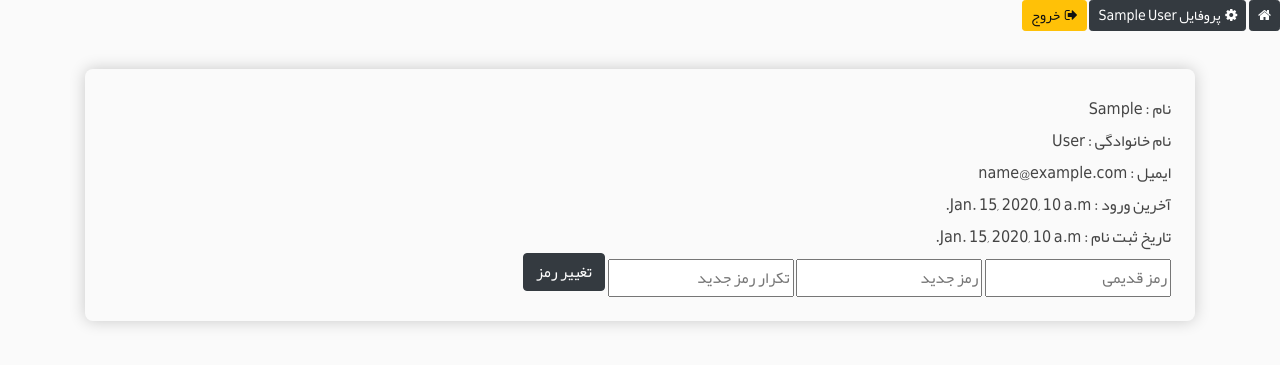
After one commit to iamrf/doyouthinklikeme, a Django app: page /profile/ in a window 1280 px wide. The commit adds this page. Shown: the top 365 px of the page. Run offline with Django 3.2, Linux system fonts and the light colour scheme; a user stored in the database is signed in; tables that the repository leaves empty hold one stand-in row (values such as "Sample post"); some libraries are stand-ins or nearby versions.

Commit message:
User loging added and some changes affects

```diff
--- a/core/settings.py
+++ b/core/settings.py
@@ -119,3 +119,8 @@ USE_TZ = False
 # https://docs.djangoproject.com/en/2.2/howto/static-files/
 
 STATIC_URL = '/static/'
+
+
+
+
+LOGIN_URL = 'polls:index'
--- a/polls/static/polls/css/style.css
+++ b/polls/static/polls/css/style.css
@@ -166,7 +166,11 @@ a:hover{
 }
 
 .hand{
-    cursor: pointer;
+    cursor: pointer !important;
+}
+
+.no-hand{
+    cursor: default !important;
 }
 
 section {
@@ -248,3 +252,12 @@ section:after {
     border-top-left-radius: 1rem;
 
 }
+
+.full-width{
+    width: 100%;
+    max-width: 100%;
+}
+
+.top-margin-5{
+    margin-top: .5rem;
+}
--- a/polls/templates/polls/base.html
+++ b/polls/templates/polls/base.html
@@ -16,6 +16,12 @@
         {% block script %}{% endblock %}
     </head>
     <body>
+
+        <nav>
+            {% include 'polls/nav.html' %}
+            {% block navbar %}{% endblock %}
+        </nav>
+
         <div class="container">
             <div class="row">
                 <div class="col-md-12">
--- /dev/null
+++ b/polls/templates/polls/nav.html
@@ -0,0 +1,24 @@
+<div id="user-sign">
+    <a href="{% url 'polls:index' %}" class="btn btn-dark btn-sm"><i class="fa fa-home"></i></a>
+
+    {% if request.user.is_authenticated %}
+        <a href="{% url 'polls:profile' %}" class="btn btn-dark btn-sm"><i class="fa fa-gear"></i>&nbsp;   پروفایل
+        {% if request.user.get_full_name %}
+            {{ request.user.get_full_name }}
+        {% else %}
+            {{ request.user.username }}
+        {% endif %}
+        </a>
+
+
+        <a href="{% url 'polls:logout' %}" class="btn btn-warning btn-sm"><i class="fa fa-sign-out"></i>&nbsp;   خروج</a>
+
+    {% else %}
+
+        <button type="button" class="btn btn-dark hand btn-sm" data-toggle="modal" data-target="#myModal">
+            <i class="fa fa-user"></i>
+        </button>
+        {% include 'polls/signup.html' %}
+
+    {% endif %}
+</div>
--- /dev/null
+++ b/polls/templates/polls/profile.html
@@ -0,0 +1,39 @@
+{% extends 'polls/base.html' %}
+
+{% block title %}
+پروفایل     {{ user.username }}
+{% endblock%}
+
+{% block content %}
+
+<section class="section-post no-hand">
+    نام : {{ user.first_name }}<br>
+    نام خانوادگی : {{ user.last_name }}<br>
+    ایمیل : {{ user.email }}<br>
+    آخرین ورود : {{ user.last_login }}<br>
+    تاریخ ثبت نام : {{ user.date_joined }}
+    <div id="chpass">
+        {% if success %}
+        <div class="alert alert-success alert-dismissible">
+            <button type="button" class="close hand" data-dismiss="alert">&times;</button>
+            {{ success }}<br>
+            برای ورود مجدد به حساب خود <a href="{% url 'polls:index' %}#user-sign" class="btn btn-dark">اینجا کلیک کنید</a>
+        </div>
+        {% elif error %}
+        <div class="alert alert-danger alert-dismissible">
+            <button type="button" class="close hand" data-dismiss="alert">&times;</button>
+            <strong>خطا !</strong> &nbsp; {{ error }}
+        </div>
+        {% endif %}
+
+        <form action="{% url 'polls:change_pass' %}" method="POST">
+            {% csrf_token %}
+            <input type="text" name="old_pass" placeholder="رمز قدیمی">
+            <input type="password" name="new_pass" placeholder="رمز جدید">
+            <input type="password" name="re_pass" placeholder="تکرار رمز جدید">
+            <button type="submit" class="btn btn-dark hand">تغییر رمز</button>
+        </form>
+    </div>
+</section>
+
+{% endblock %}
--- a/polls/templates/polls/q_page.html
+++ b/polls/templates/polls/q_page.html
@@ -35,5 +35,4 @@
     </footer>
 </section>
 
-<a href="{% url 'polls:index' %}" class="btn btn-warning">Home</a>
 {% endblock %}
--- a/polls/urls.py
+++ b/polls/urls.py
@@ -4,6 +4,11 @@ from . import views
 app_name = 'polls'
 
 urlpatterns = [
+    path('profile/', views.profile, name='profile'),
+    path('change-password/', views.change_pass, name='change_pass'),
+    path('signup/', views.signup, name='signup'),
+    path('logout/', views.signout, name='logout'),
+    path('login/', views.signin, name='login'),
     path('vote/<int:id>/', views.vote, name='vote'),
     path('q-<int:id>/', views.q_page, name='q_page'),
     path('', views.index, name='index'),
--- a/polls/views.py
+++ b/polls/views.py
@@ -1,6 +1,11 @@
 from django.shortcuts import render, get_object_or_404, reverse
 from django.http import Http404, HttpResponseRedirect
 from .models import *
+from django.contrib.auth.models import User
+from django.contrib.auth import authenticate, login, logout
+from django.contrib.auth.decorators import login_required
+from django.contrib.admin.views.decorators import staff_member_required
+
 # Create your views here.
 
 
@@ -52,3 +57,87 @@ def vote(request, id):
     else:
         q.choice.save()
         return HttpResponseRedirect(reverse('polls:q_page', args=[id]))
+
+
+def signup(request):
+    u = User()
+    try:
+        u.username = request.POST['username']
+        u.email = request.POST['email']
+        u.set_password(request.POST['password'])
+        u.save()
+        login(request, u)
+    except:
+        return HttpResponseRedirect(request.META.get('HTTP_REFERER', '/'))
+    return render(request, 'polls/profile.html', {
+        'user': u,
+    })
+
+
+def signin(request):
+    user_name = request.POST['username']
+    passwd = request.POST['password']
+    user = authenticate(request, username=user_name, password=passwd)
+    if user is not None:
+        login(request, user)
+    return HttpResponseRedirect(request.META.get('HTTP_REFERER', '/'))
+
+
+def signout(request):
+    logout(request)
+    return HttpResponseRedirect(reverse('polls:index'))
+
+
+@login_required
+def profile(request):
+    u = request.user
+    return render(request, 'polls/profile.html', {
+        'user': u,
+    })
+
+
+@login_required
+def change_pass(request):
+    u = request.user
+    old_pass = request.POST['old_pass']
+    new_pass = request.POST['new_pass']
+    re_pass = request.POST['re_pass']
+    check_pass = u.check_password(old_pass)
+
+    def check_new_pass_eq():
+        if new_pass == re_pass:
+            return True
+        else:
+            return False
+
+    if check_pass and new_pass == re_pass and len(new_pass) > 5:
+        u.set_password(new_pass)
+        u.save()
+        logout(request)
+        return render(request, 'polls/profile.html', {
+            'user': u,
+            'success': 'رمز با موفقیت تغییر یافت'
+        })
+    elif not u.check_password(old_pass):
+        return render(request, 'polls/profile.html', {
+            'user': u,
+            'error': 'رمز قدیمی وارد شده نا معتبر است',
+        })
+    elif check_pass and new_pass == re_pass and len(new_pass) < 5:
+        return render(request, 'polls/profile.html', {
+            'user': u,
+            'error': 'رمز وارد شده باید حداقل 5 رقم باشد',
+        })
+    elif check_pass and not check_new_pass_eq():
+        return render(request, 'polls/profile.html', {
+            'user': u,
+            'error': 'رمز جدید وارد شده برابر نیست'
+        })
+    elif old_pass == new_pass and new_pass == re_pass:
+        return render(request, 'polls/profile.html', {
+            'user': u,
+            'error': 'رمز جدید نباید مانند رمز قدیمی باشد'
+        })
+
+    else:
+        return HttpResponseRedirect(request.META.get('HTTP_REFERER', '/'))
```
Also changed, not shown: polls/templates/polls/index.html (+7 -7 lines), polls/templates/polls/signup.html (added, +62 -0 lines), polls/templates/polls/test.html (added, +13 -0 lines), polls/templates/polls/vote_box.html (+10 -1 lines).
